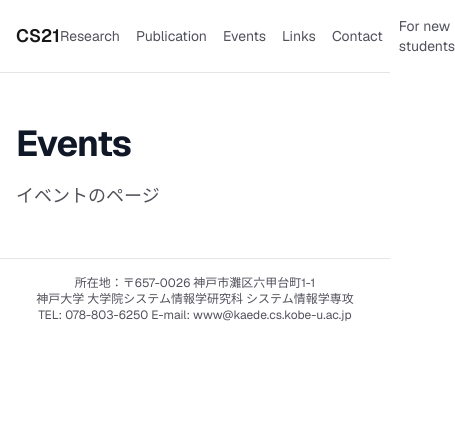
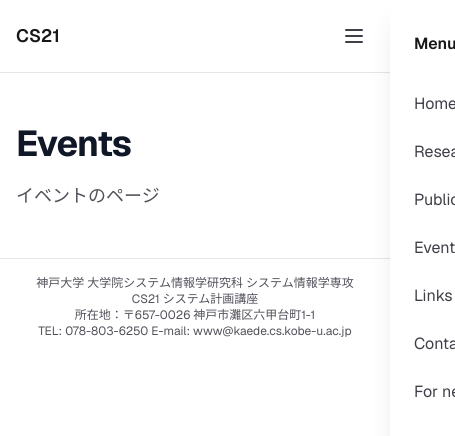
Before and after one commit to new-sato/cs21_homepage, a Next.js app: page /events in a window 390 px wide. Shown: the top 436 px of the page, 455 px wide, since content can reach past the window. Built offline with nearby package versions, Linux system fonts and the light colour scheme.

Commit message:
ヘッダーにハンバーガーメニューを追加

```diff
--- a/app/components/SiteLayout.tsx
+++ b/app/components/SiteLayout.tsx
@@ -1,11 +1,14 @@
+"use client";
+
 import Link from "next/link";
-import { ReactNode } from "react";
+import { ReactNode, useEffect, useState } from "react";
 
 type SiteLayoutProps = {
   children: ReactNode;
 };
 
 const navItems = [
+  { href: "/", label: "Home" },
   { href: "/research", label: "Research" },
   { href: "/publication", label: "Publication" },
   { href: "/events", label: "Events" },
@@ -15,15 +18,38 @@ const navItems = [
 ];
 
 export default function SiteLayout({ children }: SiteLayoutProps) {
+  const [isMenuOpen, setIsMenuOpen] = useState(false);
+
+  useEffect(() => {
+    if (!isMenuOpen) return;
+
+    const originalOverflow = document.body.style.overflow;
+    const originalPaddingRight = document.body.style.paddingRight;
+    const scrollbarWidth = window.innerWidth - document.documentElement.clientWidth;
+
+    if (scrollbarWidth > 0) {
+      document.body.style.paddingRight = `${scrollbarWidth}px`;
+    }
+    document.body.style.overflow = "hidden";
+
+    return () => {
+      document.body.style.overflow = originalOverflow;
+      document.body.style.paddingRight = originalPaddingRight;
+    };
+  }, [isMenuOpen]);
+
+  const closeMenu = () => setIsMenuOpen(false);
+
   return (
     <div className="min-h-screen bg-background text-foreground font-sans">
       <header className="border-b border-black/10 dark:border-white/15">
-        <div className="mx-auto flex w-full max-w-6xl items-center justify-between px-4 py-4 sm:px-6 lg:px-8">
-		  <Link href="/" className="text-lg font-semibold sm:text-xl hover:text-foreground">
-			CS21
-		  </Link>
-          <nav className="text-sm text-zinc-600 dark:text-zinc-300">
-            <ul className="flex items-center gap-4 sm:gap-6">
+        <div className="mx-auto flex min-h-[72px] w-full max-w-6xl items-center justify-between px-4 py-4">
+          <Link href="/" className="text-lg font-semibold hover:text-foreground">
+            CS21
+          </Link>
+
+          <nav className="text-sm text-zinc-600 dark:text-zinc-300 max-[550px]:hidden">
+            <ul className="flex items-center gap-4">
               {navItems.map((item) => (
                 <li key={item.href}>
                   <Link href={item.href} className="hover:text-foreground">
@@ -33,17 +59,70 @@ export default function SiteLayout({ children }: SiteLayoutProps) {
               ))}
             </ul>
           </nav>
+
+          <button
+            type="button"
+            aria-label="Open navigation menu"
+            aria-expanded={isMenuOpen}
+            onClick={() => setIsMenuOpen(true)}
+            className="hidden rounded-md p-2 text-zinc-700 transition hover:bg-black/5 hover:text-foreground dark:text-zinc-200 dark:hover:bg-white/10 max-[550px]:inline-flex"
+          >
+            <svg viewBox="0 0 24 24" className="h-6 w-6" fill="none" stroke="currentColor" strokeWidth="2" aria-hidden="true">
+              <path strokeLinecap="round" strokeLinejoin="round" d="M4 6h16M4 12h16M4 18h16" />
+            </svg>
+          </button>
         </div>
       </header>
+
+      <div
+        className={`fixed inset-0 z-40 bg-black/40 transition-opacity duration-300 max-[550px]:block ${
+          isMenuOpen ? "opacity-100" : "pointer-events-none opacity-0"
+        } min-[551px]:hidden`}
+        onClick={closeMenu}
+        aria-hidden={!isMenuOpen}
+      />
+
+      <nav
+        className={`fixed right-0 top-0 z-50 h-full w-72 max-w-[85vw] overflow-y-auto bg-background px-6 py-6 shadow-xl transition-transform duration-300 ease-out min-[551px]:hidden ${
+          isMenuOpen ? "translate-x-0" : "translate-x-full"
+        }`}
+        aria-label="Mobile navigation"
+      >
+        <div className="mb-6 flex items-center justify-between">
+          <span className="text-base font-semibold">Menu</span>
+          <button
+            type="button"
+            aria-label="Close navigation menu"
+            onClick={closeMenu}
+            className="rounded-md p-2 text-zinc-700 transition hover:bg-black/5 hover:text-foreground dark:text-zinc-200 dark:hover:bg-white/10"
+          >
+            <svg viewBox="0 0 24 24" className="h-6 w-6" fill="none" stroke="currentColor" strokeWidth="2" aria-hidden="true">
+              <path strokeLinecap="round" strokeLinejoin="round" d="M6 6l12 12M18 6L6 18" />
+            </svg>
+          </button>
+        </div>
+
+        <ul className="space-y-4 text-base text-zinc-700 dark:text-zinc-200">
+          {navItems.map((item) => (
+            <li key={item.href}>
+              <Link href={item.href} className="block py-1 hover:text-foreground" onClick={closeMenu}>
+                {item.label}
+              </Link>
+            </li>
+          ))}
+        </ul>
+      </nav>
 
       {children}
 
       <footer className="border-t border-black/10 dark:border-white/15">
         <div className="mx-auto w-full max-w-6xl px-4 py-4 text-center text-xs text-zinc-600 dark:text-zinc-300 sm:px-6 lg:px-8">
           <p>
+            神戸大学 大学院システム情報学研究科 システム情報学専攻
+            <br />
+            CS21 システム計画講座
+            <br />
             所在地：〒657-0026 神戸市灘区六甲台町1-1
-            <br />
-            神戸大学 大学院システム情報学研究科 システム情報学専攻
             <br />
             TEL: 078-803-6250 E-mail: www@kaede.cs.kobe-u.ac.jp
           </p>
```
